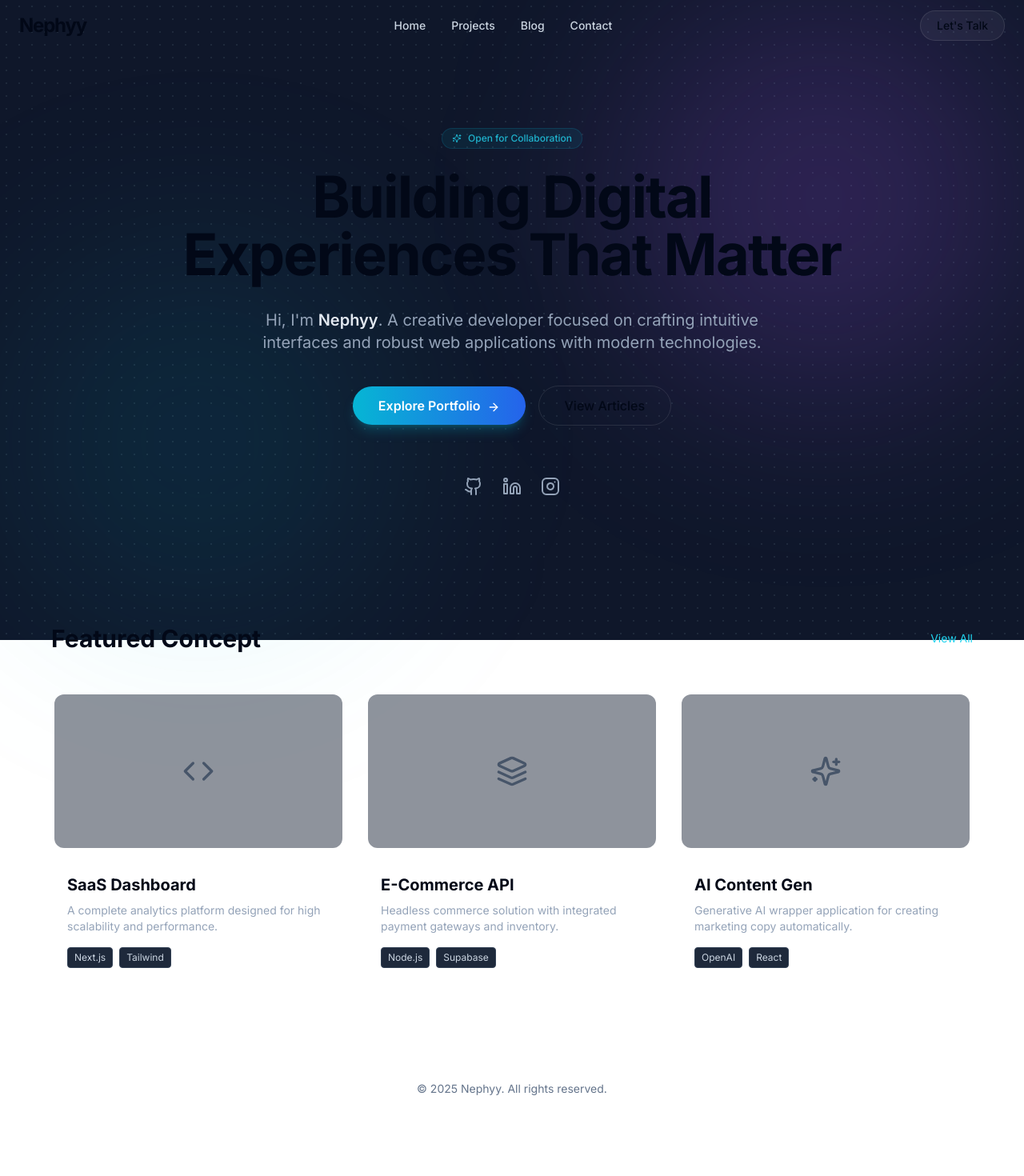
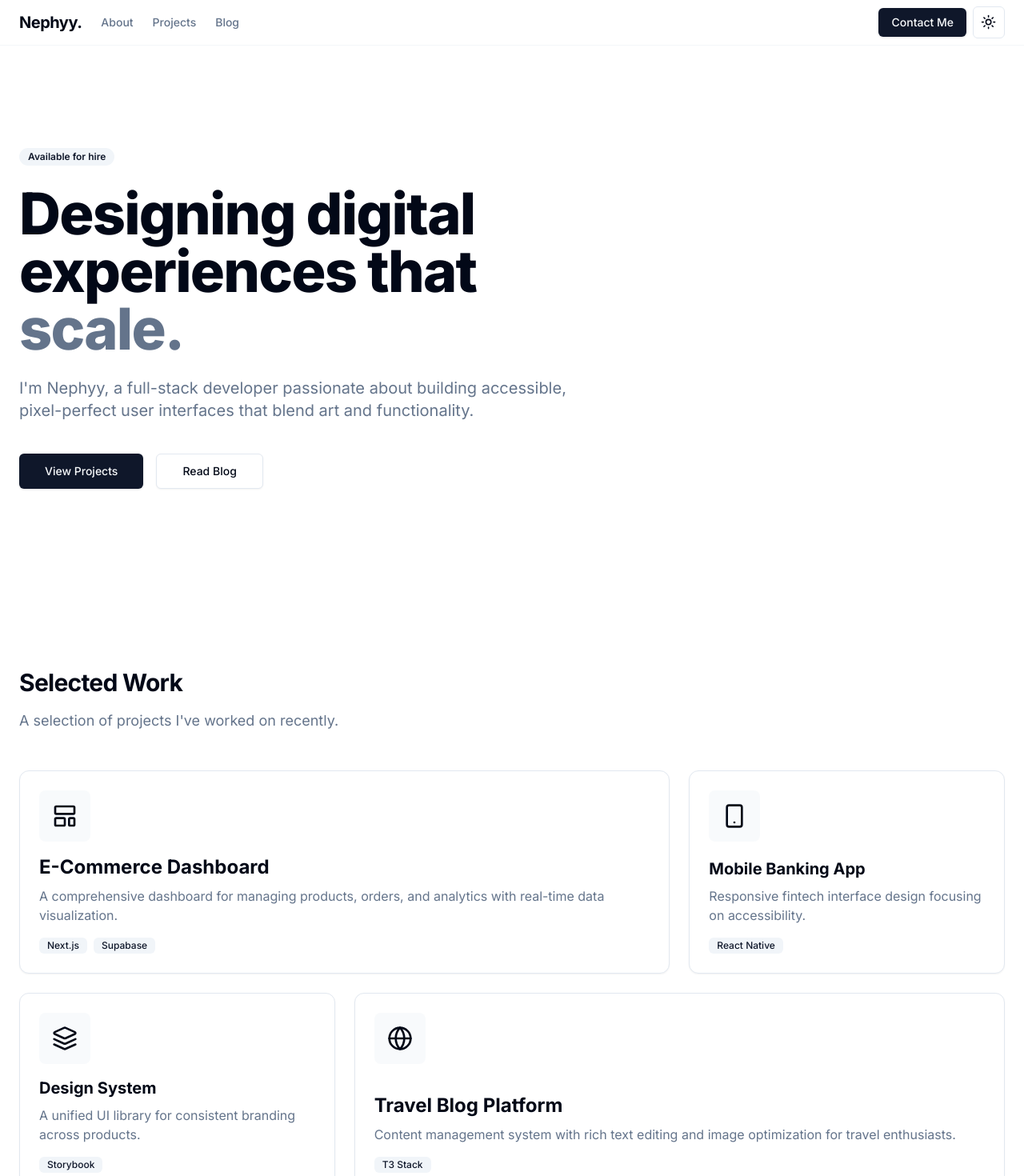
Before and after one commit to Nephyy1/nephyy-portofolio, a Next.js app: page / in a window 1280 px wide. Shown: the top 1470 px of the page at 80% size. Before the commit the page ends 1411 px from the top, so only its background shows below. Built offline with nearby package versions, Linux system fonts and the light colour scheme.

Commit message:
Update page.tsx

```diff
--- a/app/page.tsx
+++ b/app/page.tsx
@@ -1,132 +1,166 @@
-import { ArrowRight, Code, Layers, Sparkles, Github, Instagram, Linkedin } from "lucide-react";
 import Link from "next/link";
+import { ArrowRight, Github, Globe, Layers, LayoutTemplate, Smartphone } from "lucide-react";
+import { ThemeToggle } from "@/components/theme-toggle";
 
 export default function Home() {
   return (
-    <main className="min-h-screen relative selection:bg-cyan-500/30">
-      <div className="fixed inset-0 -z-10 h-full w-full bg-[#0f172a] bg-[radial-gradient(#1e293b_1px,transparent_1px)] [background-size:16px_16px]">
-        <div className="absolute top-0 right-0 -z-10 h-[500px] w-[500px] bg-purple-500/20 blur-[120px] rounded-full" />
-        <div className="absolute bottom-0 left-0 -z-10 h-[500px] w-[500px] bg-cyan-500/10 blur-[120px] rounded-full" />
+    <div className="min-h-screen bg-background text-foreground flex flex-col">
+      <header className="sticky top-0 z-50 w-full border-b border-border/40 bg-background/95 backdrop-blur supports-[backdrop-filter]:bg-background/60">
+        <div className="container flex h-14 max-w-screen-2xl items-center justify-between px-6">
+          <div className="mr-4 flex">
+            <Link className="mr-6 flex items-center space-x-2 font-bold text-xl tracking-tight" href="/">
+              Nephyy.
+            </Link>
+            <nav className="hidden md:flex items-center gap-6 text-sm font-medium text-muted-foreground">
+              <Link href="#" className="transition-colors hover:text-foreground">About</Link>
+              <Link href="#" className="transition-colors hover:text-foreground">Projects</Link>
+              <Link href="#" className="transition-colors hover:text-foreground">Blog</Link>
+            </nav>
           </div>
+          <div className="flex items-center gap-2">
+             <Link
+                href="#"
+                className="hidden md:inline-flex h-9 items-center justify-center rounded-md bg-primary px-4 py-2 text-sm font-medium text-primary-foreground shadow transition-colors hover:bg-primary/90 focus-visible:outline-none focus-visible:ring-1 focus-visible:ring-ring"
+             >
+                Contact Me
+             </Link>
+             <ThemeToggle />
+          </div>
+        </div>
+      </header>
 
-      <nav className="fixed top-0 w-full z-50 glass-panel border-b-0 border-b-white/5">
-        <div className="max-w-7xl mx-auto px-6 h-16 flex items-center justify-between">
-          <span className="text-2xl font-bold tracking-tighter text-gradient">
-            Nephyy
-          </span>
-          <div className="hidden md:flex gap-8 text-sm font-medium text-slate-300">
-            <Link href="#" className="hover:text-cyan-400 transition-colors">Home</Link>
-            <Link href="#" className="hover:text-cyan-400 transition-colors">Projects</Link>
-            <Link href="#" className="hover:text-cyan-400 transition-colors">Blog</Link>
-            <Link href="#" className="hover:text-cyan-400 transition-colors">Contact</Link>
+      <main className="flex-1">
+        <section className="container px-6 py-24 md:py-32 flex flex-col items-start gap-6 max-w-screen-xl mx-auto">
+          <div className="inline-flex items-center rounded-full border px-2.5 py-0.5 text-xs font-semibold transition-colors focus:outline-none focus:ring-2 focus:ring-ring focus:ring-offset-2 border-transparent bg-secondary text-secondary-foreground hover:bg-secondary/80">
+            Available for hire
           </div>
-          <button className="px-5 py-2 rounded-full bg-white/5 border border-white/10 hover:bg-white/10 transition-all text-sm font-medium">
-            Let's Talk
-          </button>
-        </div>
-      </nav>
-
-      <section className="pt-40 pb-20 px-6">
-        <div className="max-w-4xl mx-auto text-center">
-          <div className="inline-flex items-center gap-2 px-3 py-1 rounded-full bg-cyan-500/10 border border-cyan-500/20 text-cyan-400 text-xs font-medium mb-6 animate-pulse">
-            <Sparkles size={12} />
-            <span>Open for Collaboration</span>
-          </div>
-
-          <h1 className="text-5xl md:text-7xl font-bold tracking-tight mb-8 leading-tight">
-            Building Digital <br />
-            <span className="text-gradient">Experiences</span> That Matter
+          <h1 className="text-4xl md:text-6xl lg:text-7xl font-extrabold tracking-tight text-foreground max-w-3xl">
+            Designing digital <br className="hidden md:block"/> experiences that <span className="text-muted-foreground">scale.</span>
           </h1>
-
-          <p className="text-slate-400 text-lg md:text-xl max-w-2xl mx-auto mb-10 leading-relaxed">
-            Hi, I'm <span className="text-slate-200 font-semibold">Nephyy</span>.
-            A creative developer focused on crafting intuitive interfaces and robust web applications with modern technologies.
+          <p className="max-w-[700px] text-lg text-muted-foreground md:text-xl">
+            I'm Nephyy, a full-stack developer passionate about building accessible, pixel-perfect user interfaces that blend art and functionality.
           </p>
-
-          <div className="flex flex-col md:flex-row items-center justify-center gap-4">
-            <button className="group relative px-8 py-3 rounded-full bg-gradient-to-r from-cyan-500 to-blue-600 text-white font-semibold shadow-lg shadow-cyan-500/25 hover:shadow-cyan-500/40 hover:-translate-y-1 transition-all duration-300">
-              Explore Portfolio
-              <ArrowRight className="inline-block ml-2 w-4 h-4 group-hover:translate-x-1 transition-transform" />
-            </button>
-            <button className="px-8 py-3 rounded-full glass-panel hover:bg-white/5 transition-all font-medium border border-white/10">
-              View Articles
-            </button>
-          </div>
-
-          <div className="mt-16 flex justify-center gap-6 text-slate-400">
-            <Github className="w-6 h-6 hover:text-white cursor-pointer transition-colors hover:scale-110" />
-            <Linkedin className="w-6 h-6 hover:text-white cursor-pointer transition-colors hover:scale-110" />
-            <Instagram className="w-6 h-6 hover:text-white cursor-pointer transition-colors hover:scale-110" />
-          </div>
+          <div className="flex flex-col sm:flex-row gap-4 mt-4 w-full sm:w-auto">
+             <Link
+                href="#"
+                className="inline-flex h-11 items-center justify-center rounded-md bg-primary px-8 text-sm font-medium text-primary-foreground shadow transition-colors hover:bg-primary/90 focus-visible:outline-none focus-visible:ring-1 focus-visible:ring-ring"
+             >
+                View Projects
+             </Link>
+             <Link
+                href="#"
+                className="inline-flex h-11 items-center justify-center rounded-md border border-input bg-background px-8 text-sm font-medium shadow-sm transition-colors hover:bg-accent hover:text-accent-foreground focus-visible:outline-none focus-visible:ring-1 focus-visible:ring-ring"
+             >
+                Read Blog
+             </Link>
           </div>
         </section>
 
-      <section className="py-20 px-6">
-        <div className="max-w-6xl mx-auto">
-          <div className="flex items-center justify-between mb-12">
-            <h2 className="text-3xl font-bold">Featured Concept</h2>
-            <Link href="#" className="text-cyan-400 text-sm hover:underline underline-offset-4">View All</Link>
+        <section className="container px-6 py-12 md:py-24 max-w-screen-xl mx-auto">
+          <div className="flex flex-col gap-4 mb-12">
+            <h2 className="text-3xl font-bold tracking-tight">Selected Work</h2>
+            <p className="text-muted-foreground text-lg">A selection of projects I've worked on recently.</p>
           </div>
 
           <div className="grid grid-cols-1 md:grid-cols-3 gap-6">
-            <div className="group relative rounded-2xl glass-panel p-1 overflow-hidden hover:shadow-2xl hover:shadow-cyan-500/10 transition-all duration-500">
-              <div className="absolute inset-0 bg-gradient-to-br from-cyan-500/10 to-transparent opacity-0 group-hover:opacity-100 transition-opacity" />
-              <div className="h-48 bg-slate-800/50 rounded-xl mb-4 overflow-hidden relative">
-                 <div className="absolute inset-0 flex items-center justify-center text-slate-600">
-                    <Code size={40} />
+
+            <div className="group relative rounded-xl border bg-card text-card-foreground shadow-sm hover:shadow-md transition-all overflow-hidden col-span-1 md:col-span-2">
+               <div className="p-6 flex flex-col h-full justify-between">
+                  <div className="mb-4 p-4 rounded-lg bg-secondary/50 w-fit">
+                    <LayoutTemplate className="w-8 h-8 text-foreground" />
                   </div>
+                  <div>
+                    <h3 className="text-2xl font-bold mb-2">E-Commerce Dashboard</h3>
+                    <p className="text-muted-foreground mb-4">A comprehensive dashboard for managing products, orders, and analytics with real-time data visualization.</p>
+                    <div className="flex gap-2">
+                        <span className="text-xs font-medium px-2.5 py-0.5 rounded-md bg-secondary text-secondary-foreground">Next.js</span>
+                        <span className="text-xs font-medium px-2.5 py-0.5 rounded-md bg-secondary text-secondary-foreground">Supabase</span>
                     </div>
-              <div className="p-4 relative">
-                <h3 className="text-xl font-bold mb-2 group-hover:text-cyan-400 transition-colors">SaaS Dashboard</h3>
-                <p className="text-slate-400 text-sm mb-4">A complete analytics platform designed for high scalability and performance.</p>
-                <div className="flex gap-2">
-                   <span className="text-xs px-2 py-1 rounded bg-slate-800 text-slate-300 border border-slate-700">Next.js</span>
-                   <span className="text-xs px-2 py-1 rounded bg-slate-800 text-slate-300 border border-slate-700">Tailwind</span>
                   </div>
                </div>
             </div>
 
-            <div className="group relative rounded-2xl glass-panel p-1 overflow-hidden hover:shadow-2xl hover:shadow-purple-500/10 transition-all duration-500">
-              <div className="absolute inset-0 bg-gradient-to-br from-purple-500/10 to-transparent opacity-0 group-hover:opacity-100 transition-opacity" />
-              <div className="h-48 bg-slate-800/50 rounded-xl mb-4 overflow-hidden relative">
-                 <div className="absolute inset-0 flex items-center justify-center text-slate-600">
-                    <Layers size={40} />
+            <div className="group relative rounded-xl border bg-card text-card-foreground shadow-sm hover:shadow-md transition-all overflow-hidden col-span-1">
+               <div className="p-6 flex flex-col h-full justify-between">
+                  <div className="mb-4 p-4 rounded-lg bg-secondary/50 w-fit">
+                    <Smartphone className="w-8 h-8 text-foreground" />
                   </div>
+                  <div>
+                    <h3 className="text-xl font-bold mb-2">Mobile Banking App</h3>
+                    <p className="text-muted-foreground mb-4">Responsive fintech interface design focusing on accessibility.</p>
+                    <div className="flex gap-2">
+                        <span className="text-xs font-medium px-2.5 py-0.5 rounded-md bg-secondary text-secondary-foreground">React Native</span>
                     </div>
-              <div className="p-4 relative">
-                <h3 className="text-xl font-bold mb-2 group-hover:text-purple-400 transition-colors">E-Commerce API</h3>
-                <p className="text-slate-400 text-sm mb-4">Headless commerce solution with integrated payment gateways and inventory.</p>
-                 <div className="flex gap-2">
-                   <span className="text-xs px-2 py-1 rounded bg-slate-800 text-slate-300 border border-slate-700">Node.js</span>
-                   <span className="text-xs px-2 py-1 rounded bg-slate-800 text-slate-300 border border-slate-700">Supabase</span>
                   </div>
                </div>
             </div>
 
-             <div className="group relative rounded-2xl glass-panel p-1 overflow-hidden hover:shadow-2xl hover:shadow-pink-500/10 transition-all duration-500">
-              <div className="absolute inset-0 bg-gradient-to-br from-pink-500/10 to-transparent opacity-0 group-hover:opacity-100 transition-opacity" />
-              <div className="h-48 bg-slate-800/50 rounded-xl mb-4 overflow-hidden relative">
-                 <div className="absolute inset-0 flex items-center justify-center text-slate-600">
-                    <Sparkles size={40} />
+            <div className="group relative rounded-xl border bg-card text-card-foreground shadow-sm hover:shadow-md transition-all overflow-hidden col-span-1">
+               <div className="p-6 flex flex-col h-full justify-between">
+                  <div className="mb-4 p-4 rounded-lg bg-secondary/50 w-fit">
+                    <Layers className="w-8 h-8 text-foreground" />
+                  </div>
+                  <div>
+                    <h3 className="text-xl font-bold mb-2">Design System</h3>
+                    <p className="text-muted-foreground mb-4">A unified UI library for consistent branding across products.</p>
+                     <div className="flex gap-2">
+                        <span className="text-xs font-medium px-2.5 py-0.5 rounded-md bg-secondary text-secondary-foreground">Storybook</span>
                     </div>
                   </div>
-              <div className="p-4 relative">
-                <h3 className="text-xl font-bold mb-2 group-hover:text-pink-400 transition-colors">AI Content Gen</h3>
-                <p className="text-slate-400 text-sm mb-4">Generative AI wrapper application for creating marketing copy automatically.</p>
+               </div>
+            </div>
+
+             <div className="group relative rounded-xl border bg-card text-card-foreground shadow-sm hover:shadow-md transition-all overflow-hidden col-span-1 md:col-span-2">
+               <div className="p-6 flex flex-col h-full justify-between">
+                  <div className="mb-4 p-4 rounded-lg bg-secondary/50 w-fit">
+                    <Globe className="w-8 h-8 text-foreground" />
+                  </div>
+                  <div>
+                    <h3 className="text-2xl font-bold mb-2">Travel Blog Platform</h3>
+                    <p className="text-muted-foreground mb-4">Content management system with rich text editing and image optimization for travel enthusiasts.</p>
                      <div className="flex gap-2">
-                   <span className="text-xs px-2 py-1 rounded bg-slate-800 text-slate-300 border border-slate-700">OpenAI</span>
-                   <span className="text-xs px-2 py-1 rounded bg-slate-800 text-slate-300 border border-slate-700">React</span>
+                        <span className="text-xs font-medium px-2.5 py-0.5 rounded-md bg-secondary text-secondary-foreground">T3 Stack</span>
+                    </div>
                   </div>
                </div>
             </div>
 
           </div>
+
+           <div className="mt-12 flex justify-center">
+             <Link href="#" className="group inline-flex items-center text-sm font-medium hover:text-primary transition-colors">
+               View All Projects <ArrowRight className="ml-1 w-4 h-4 group-hover:translate-x-1 transition-transform"/>
+             </Link>
            </div>
         </section>
 
-      <footer className="border-t border-white/5 py-10 text-center text-slate-500 text-sm">
-        <p>&copy; {new Date().getFullYear()} Nephyy. All rights reserved.</p>
+        <section className="border-t border-border/40 bg-secondary/20">
+           <div className="container px-6 py-16 md:py-24 max-w-screen-xl mx-auto text-center">
+              <h2 className="text-3xl font-bold tracking-tight mb-4">Ready to start a project?</h2>
+              <p className="text-muted-foreground mb-8 max-w-lg mx-auto">
+                Let's collaborate to build something impactful. I'm currently available for freelance work and consulting.
+              </p>
+              <Link
+                href="#"
+                className="inline-flex h-11 items-center justify-center rounded-md bg-primary px-8 text-sm font-medium text-primary-foreground shadow transition-colors hover:bg-primary/90"
+             >
+                Get in Touch
+             </Link>
+           </div>
+        </section>
+      </main>
+
+      <footer className="border-t border-border/40 bg-background py-8">
+        <div className="container px-6 flex flex-col md:flex-row items-center justify-between gap-4 max-w-screen-xl mx-auto">
+          <p className="text-sm text-muted-foreground">
+            © 2024 Nephyy. Built with Next.js & Tailwind.
+          </p>
+          <div className="flex items-center gap-4 text-muted-foreground">
+            <Link href="#" className="hover:text-foreground transition-colors"><Github className="w-5 h-5" /></Link>
+            <Link href="#" className="hover:text-foreground transition-colors"><Globe className="w-5 h-5" /></Link>
+          </div>
+        </div>
       </footer>
-    </main>
+    </div>
   );
 }
```
Lines whose indentation alone changed are shown as unchanged.
